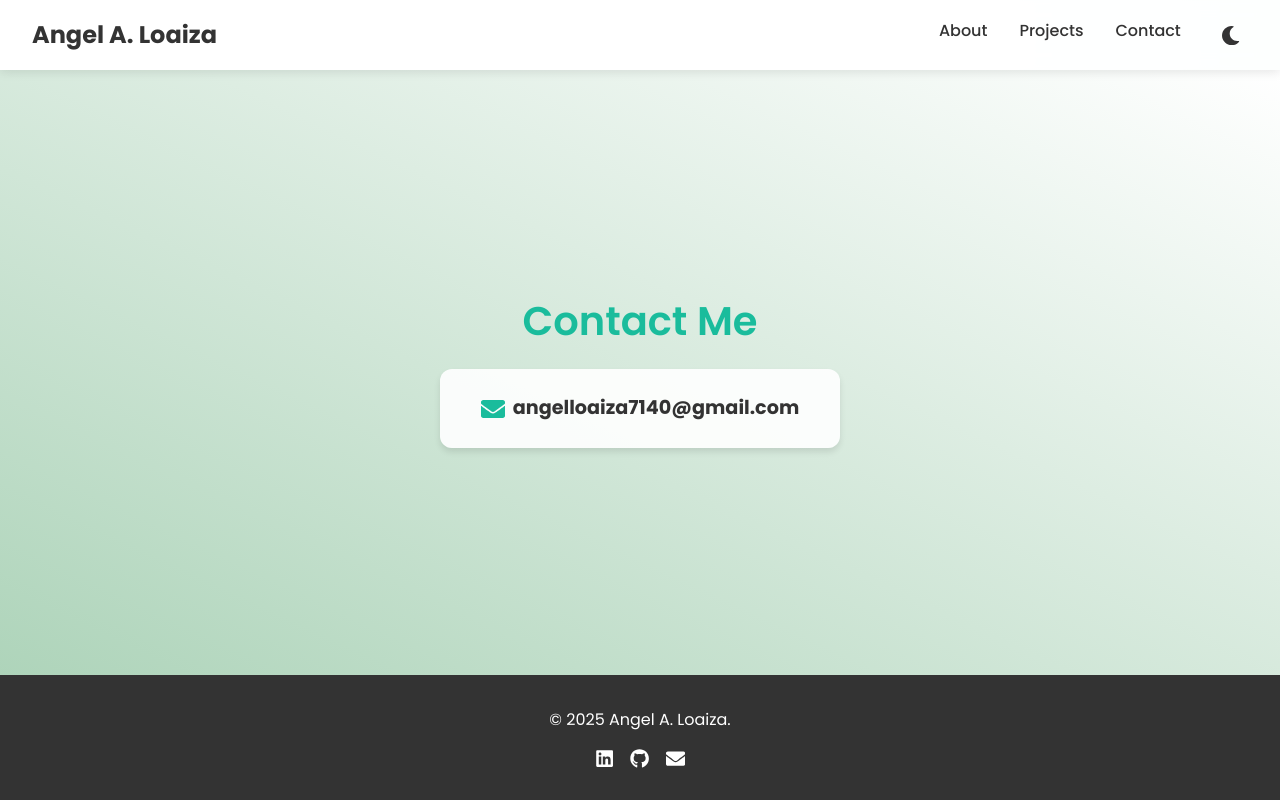
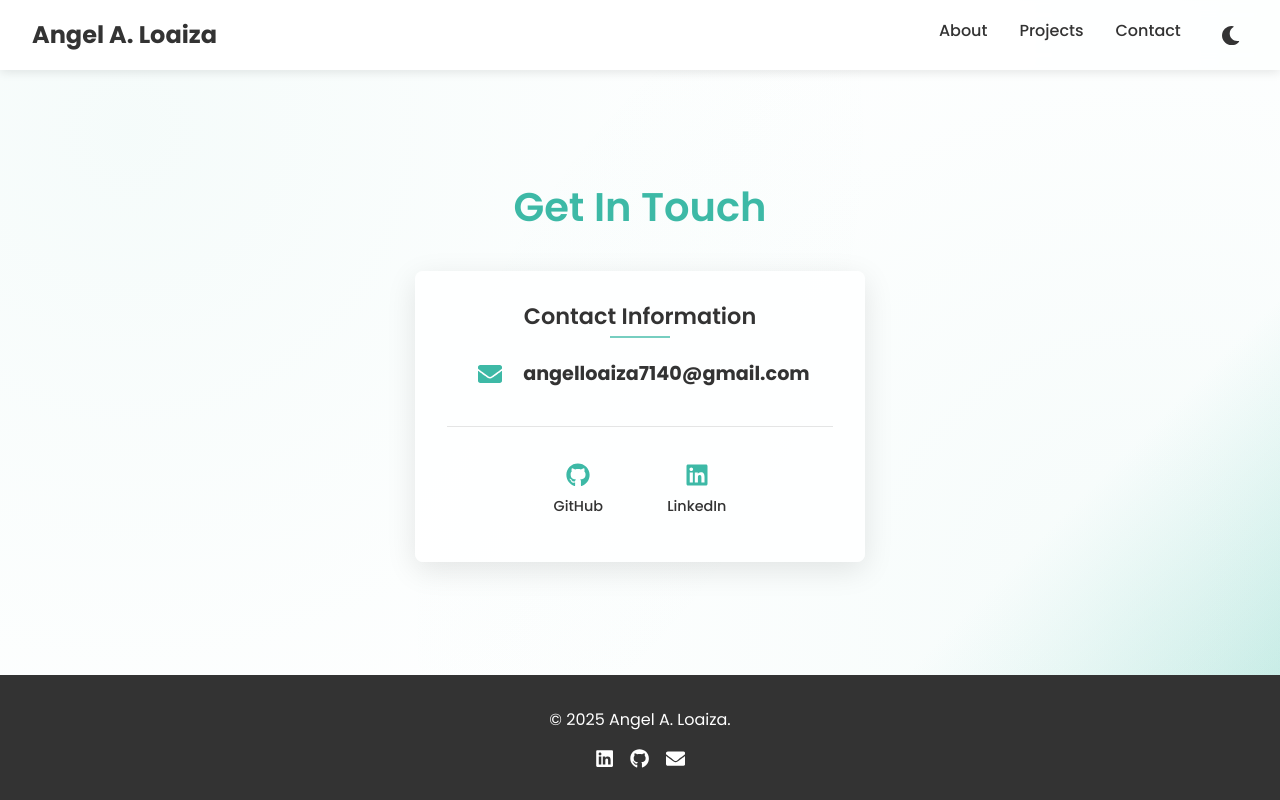
Before and after one commit to aal51282/aal51282.github.io, a Next.js app: page /contact in a window 1280 px wide. Built offline with nearby package versions, Linux system fonts and the light colour scheme; a web font is replaced by a local one.

Commit message:
Fixed contact page.

```diff
--- a/src/app/contact/contact.module.css
+++ b/src/app/contact/contact.module.css
@@ -6,28 +6,66 @@
 
 .contactSection {
   flex: 1;
-  padding: 2rem;
-  background: linear-gradient(to bottom left, #ffffff, #aed4ba);
+  padding: 6rem 2rem;
+  background: linear-gradient(
+    135deg,
+    var(--background-color) 0%,
+    var(--background-color) 80%,
+    rgba(61, 185, 166, 0.15) 100%
+  );
   display: flex;
   flex-direction: column;
   align-items: center;
   justify-content: center;
+  position: relative;
+  overflow: hidden;
+}
+
+.contactSection::before {
+  content: "";
+  position: absolute;
+  top: 0;
+  left: 0;
+  right: 0;
+  bottom: 0;
+  background: radial-gradient(
+      circle at 10% 10%,
+      rgba(61, 185, 166, 0.05) 0%,
+      transparent 60%
+    ),
+    radial-gradient(
+      circle at 90% 90%,
+      rgba(61, 185, 166, 0.05) 0%,
+      transparent 60%
+    );
+  z-index: 0;
 }
 
 .title {
   font-size: 2.5rem;
-  margin-bottom: 1.5rem;
-  color: #1abc9c;
+  margin-bottom: 2.5rem;
+  color: var(--accent-color);
+  font-weight: 600;
+  position: relative;
+  z-index: 1;
 }
 
 .contactForm {
-  background-color: rgba(255, 255, 255, 0.9);
-  padding: 1.5rem;
-  border-radius: 12px;
-  box-shadow: 0 4px 6px rgba(0, 0, 0, 0.1);
+  background-color: var(--card-bg);
+  padding: 2rem;
+  border-radius: var(--border-radius);
+  box-shadow: var(--box-shadow);
   width: 100%;
-  max-width: 400px;
+  max-width: 450px;
   text-align: center;
+  transition: transform 0.3s ease, box-shadow 0.3s ease;
+  position: relative;
+  z-index: 1;
+}
+
+.contactForm:hover {
+  transform: translateY(-5px);
+  box-shadow: 0 15px 30px rgba(0, 0, 0, 0.1);
 }
 
 .emailContact {
@@ -36,39 +74,47 @@
   justify-content: center;
   font-size: 1.2rem;
   font-weight: bold;
-  color: #333333;
+  color: var(--text-color);
 }
 
 .copyButton {
   background: none;
   border: none;
   cursor: pointer;
-  padding: 0;
-  margin-right: 0.5rem;
+  padding: 0.5rem;
+  margin-right: 0.8rem;
+  border-radius: 50%;
+  transition: background-color 0.3s ease;
 }
 
-.emailIcon, .checkIcon {
-  color: #1abc9c;
+.copyButton:hover {
+  background-color: rgba(61, 185, 166, 0.1);
+}
+
+.emailIcon,
+.checkIcon {
+  color: var(--accent-color);
   font-size: 1.5rem;
-  transition: color 0.3s ease;
+  transition: color 0.3s ease, transform 0.3s ease;
 }
 
 .copyButton:hover .emailIcon {
-  color: #16a085;
+  color: var(--accent-color);
+  transform: scale(1.1);
 }
 
 .checkIcon {
-  color: #2ecc71;
+  color: #4bc0ad;
 }
 
 .emailText {
-  color: #333333;
+  color: var(--text-color);
   word-break: break-all;
 }
 
 .copiedMessage {
-  margin-top: 0.5rem;
-  color: #2ecc71;
+  margin-top: 1rem;
+  color: #4bc0ad;
   font-size: 0.9rem;
 }
 
@@ -79,10 +125,66 @@
   }
 
   .contactForm {
-    padding: 1rem;
+    padding: 1.5rem;
   }
 
   .emailContact {
     font-size: 1rem;
   }
 }
+
+.subtitle {
+  font-size: 1.4rem;
+  margin-bottom: 1.5rem;
+  color: var(--text-color);
+  position: relative;
+  display: inline-block;
+}
+
+.subtitle::after {
+  content: "";
+  position: absolute;
+  bottom: -8px;
+  left: 50%;
+  transform: translateX(-50%);
+  width: 60px;
+  height: 2px;
+  background-color: var(--accent-color);
+  opacity: 0.7;
+}
+
+.socialLinks {
+  display: flex;
+  justify-content: center;
+  gap: 1.5rem;
+  margin-top: 2rem;
+  padding-top: 1.5rem;
+  border-top: 1px solid rgba(0, 0, 0, 0.1);
+}
+
+.socialLink {
+  display: flex;
+  flex-direction: column;
+  align-items: center;
+  gap: 0.5rem;
+  color: var(--text-color);
+  transition: all 0.3s ease;
+  text-decoration: none;
+  padding: 0.75rem 1.25rem;
+  border-radius: var(--border-radius);
+}
+
+.socialLink svg {
+  font-size: 1.5rem;
+  color: var(--accent-color);
+}
+
+.socialLink span {
+  font-size: 0.9rem;
+  font-weight: 500;
+}
+
+.socialLink:hover {
+  background-color: rgba(61, 185, 166, 0.1);
+  transform: translateY(-3px);
+}
--- a/src/app/contact/page.tsx
+++ b/src/app/contact/page.tsx
@@ -1,21 +1,23 @@
-'use client';
+"use client";
 
-import React, { useEffect, useState } from 'react';
-import Nav from '@/components/Nav/Nav';
-import Footer from '@/components/Footer/Footer';
-import AOS from 'aos';
-import 'aos/dist/aos.css';
-import styles from './contact.module.css';
-import { FaEnvelope, FaCheck } from 'react-icons/fa';
+import React, { useEffect, useState } from "react";
+import Nav from "@/components/Nav/Nav";
+import Footer from "@/components/Footer/Footer";
+import AOS from "aos";
+import "aos/dist/aos.css";
+import styles from "./contact.module.css";
+import { FaEnvelope, FaCheck, FaLinkedin, FaGithub } from "react-icons/fa";
 
 const ContactPage: React.FC = () => {
   const [copied, setCopied] = useState(false);
-  const email = 'angelloaiza7140@gmail.com';
+  const email = "angelloaiza7140@gmail.com";
 
   useEffect(() => {
     AOS.init({
       duration: 1000,
       once: true,
+      offset: 100,
+      easing: "ease-in-out",
     });
   }, []);
 
@@ -29,20 +31,52 @@ const ContactPage: React.FC = () => {
   return (
     <div className={styles.main}>
       <Nav />
-      <section className={styles.contactSection} data-aos="zoom-in">
-        <h1 className={styles.title}>Contact Me</h1>
-        <div className={styles.contactForm}>
+      <section className={styles.contactSection}>
+        <h1 className={styles.title} data-aos="fade-down">
+          Get In Touch
+        </h1>
+        <div className={styles.contactForm} data-aos="fade-up">
+          <h2 className={styles.subtitle}>Contact Information</h2>
           <div className={styles.emailContact}>
             <button
               onClick={copyToClipboard}
               className={styles.copyButton}
               aria-label="Copy email to clipboard"
             >
-              {copied ? <FaCheck className={styles.checkIcon} /> : <FaEnvelope className={styles.emailIcon} />}
+              {copied ? (
+                <FaCheck className={styles.checkIcon} />
+              ) : (
+                <FaEnvelope className={styles.emailIcon} />
+              )}
             </button>
             <span className={styles.emailText}>{email}</span>
           </div>
-          {copied && <p className={styles.copiedMessage}>Email copied to clipboard!</p>}
+          {copied && (
+            <p className={styles.copiedMessage}>Email copied to clipboard!</p>
+          )}
+
+          <div className={styles.socialLinks}>
+            <a
+              href="https://github.com/aal51282"
+              target="_blank"
+              rel="noopener noreferrer"
+              className={styles.socialLink}
+              aria-label="GitHub Profile"
+            >
+              <FaGithub />
+              <span>GitHub</span>
+            </a>
+            <a
+              href="https://www.linkedin.com/in/angelloaiza/"
+              target="_blank"
+              rel="noopener noreferrer"
+              className={styles.socialLink}
+              aria-label="LinkedIn Profile"
+            >
+              <FaLinkedin />
+              <span>LinkedIn</span>
+            </a>
+          </div>
         </div>
       </section>
       <Footer />
```
